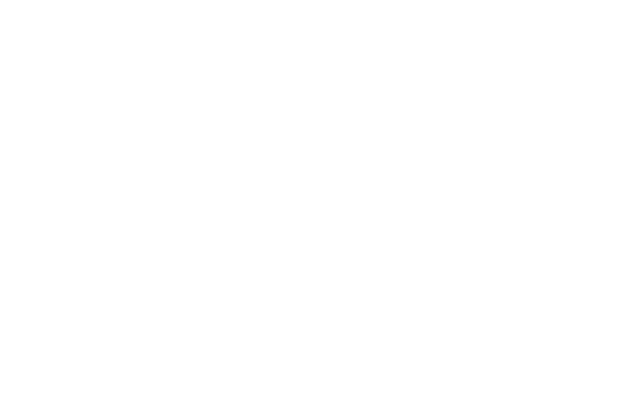
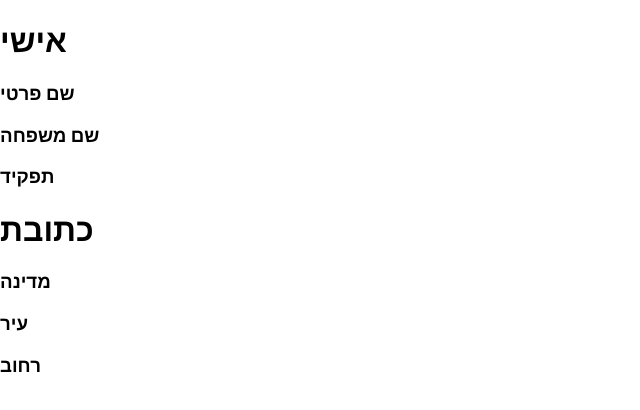
Before and after one commit to davidbu5/user-form-app, a React app: page / in a window 1280 px wide. Shown: the top 410 px of the page, without its empty margins (0-640 px from the left). Built offline with nearby package versions, Linux system fonts and the light colour scheme.

Commit message:
translating and form handling via mobx

```diff
--- a/src/App.tsx
+++ b/src/App.tsx
@@ -1,31 +1,37 @@
 import React from 'react';
 import './App.css';
-import { FormFactory, FormFieldType } from './common/stores/FormStore';
+import { ObservableFormStore, FormFieldType } from './common/stores/FormStore';
+import { observer } from 'mobx-react';
+import { Form } from './components/Form';
+import { ObservedLanguageStore } from './common/stores/LanguageStore';
 
-function App() {
-  return (
-    <div className="App">
-    </div>
-  );
+const formStore = createRegisterFormStore();
+const langStore = new ObservedLanguageStore();
+
+@observer
+class App extends React.Component {
+  render() {
+    return <Form store={formStore} langStore={langStore}></Form>
+  }
 }
 
-function createRegisterForm() {
-  const form = FormFactory.create()
+function createRegisterFormStore() {
+  const form = new ObservableFormStore()
 
-  const personalSection = form.addSection("Personal");
+  const personalSection = form.addSection("personal");
   personalSection.addField("first_name", "firstName", FormFieldType.Text, true);
   personalSection.addField("last_name", "lastName", FormFieldType.Text, true);
   personalSection.addField("title", "title", FormFieldType.Text);
 
-  const addressSection = form.addSection("Address");
+  const addressSection = form.addSection("address");
   addressSection.addField("country", "country", FormFieldType.Text, true);
   addressSection.addField("city", "city", FormFieldType.Text);
   addressSection.addField("street", "street", FormFieldType.Text);
 
-  const contactabilitySection = form.addSection("Contactability");
-  personalSection.addField("email", "email", FormFieldType.Email, true);
-  personalSection.addField("phone", "phone", FormFieldType.Phone);
-  personalSection.addField("optin", "optin", FormFieldType.Checkbox);
+  const contactabilitySection = form.addSection("contactability");
+  contactabilitySection.addField("email", "email", FormFieldType.Email, true);
+  contactabilitySection.addField("phone", "phone", FormFieldType.Phone);
+  contactabilitySection.addField("optin", "optin", FormFieldType.Checkbox);
 
   return form;
 }
--- a/src/common/stores/FormStore.ts
+++ b/src/common/stores/FormStore.ts
@@ -8,12 +8,12 @@
     Checkbox
 }
 
-export class ObservableForm {
+export class ObservableFormStore {
 
     @observable public sections: ObservableFormSection[] = [];
 
-    public addSection = (name: string) => {
-        const newSection = new ObservableFormSection(name);
+    public addSection = (placeholderStringName: keyof IStringsRepo) => {
+        const newSection = new ObservableFormSection(placeholderStringName);
         this.sections.push(newSection);
         return newSection;
     }
@@ -21,12 +21,10 @@
     @computed get getValues() { return this.sections.map(section => section.getValues).flat(); };
 }
 
-class ObservableFormSection {
-    private _name: string;
+export class ObservableFormSection {
     @observable fields: ObservableFormField[] = [];
 
-    constructor(name: string) {
-        this._name = name;
+    constructor(public placeholderStringName: keyof IStringsRepo) {
     }
 
     public addField = (
@@ -52,7 +50,7 @@
 
 type FormFieldValueType = string | boolean;
 
-class ObservableFormField {
+export class ObservableFormField {
 
     private static _emailValidator = /^(([^<>()\[\]\\.,;:\s@"]+(\.[^<>()\[\]\\.,;:\s@"]+)*)|(".+"))@((\[[0-9]{1,3}\.[0-9]{1,3}\.[0-9]{1,3}\.[0-9]{1,3}\])|(([a-zA-Z\-0-9]+\.)+[a-zA-Z]{2,}))$/;
     private static _phoneValidator = /^(?:(?:(\+?972|\(\+?972\)|\+?\(972\))(?:\s|\.|-)?([1-9]\d?))|(0[23489]{1})|(0[57]{1}[0-9]))(?:\s|\.|-)?([^0\D]{1}\d{2}(?:\s|\.|-)?\d{4})$/;
@@ -148,7 +146,6 @@
         //     return "";
         // }
         throw "Un implemented"
-        return ""
     }
 
     get name() { return this._name; };
--- a/src/common/stores/LanguageStore.ts
+++ b/src/common/stores/LanguageStore.ts
@@ -1,7 +1,7 @@
 import { observable, computed } from 'mobx';
 import { IStringsRepo } from '../interfaces/IStringsRepo';
-import { EnglishStringsRepo } from '../i18/EnglishStringRepo';
-import { HebrewStringsRepo } from '../i18/HebrewStringsRepo';
+import { EnglishStringsRepo } from '../i18/en';
+import { HebrewStringsRepo } from '../i18/he';
 
 export type Language = 'he' | 'en';
 
--- a/src/components/form.tsx
+++ b/src/components/form.tsx
@@ -1,9 +1,22 @@
 import React from 'react';
+import { ObservableFormStore } from '../common/stores/FormStore';
+import { observer } from 'mobx-react';
+import { FormSection } from './FormSection';
+import { ObservedLanguageStore } from '../common/stores/LanguageStore';
 
-export interface HelloProps { compiler: string; framework: string; }
+export interface FormProps { store: ObservableFormStore, langStore: ObservedLanguageStore }
 
-export class Form extends React.Component<HelloProps, {}> {
+@observer
+export class Form extends React.Component<FormProps> {
+
+    componentDidMount() {
+        setTimeout(() => {
+            this.props.store.sections.pop();
+            this.props.langStore.language = "he"
+        }, 3000);
+    }
+
     render() {
-        return <h1>Hello from {this.props.compiler} and {this.props.framework}!</h1>;
+        return <div>{this.props.store.sections.map(section => <FormSection section={section} langStore={this.props.langStore} key={section.placeholderStringName} />)}</div>;
     }
 }
--- a/src/components/formField.tsx
+++ b/src/components/formField.tsx
@@ -1,9 +1,13 @@
 import React from 'react';
+import { observer } from 'mobx-react';
+import { ObservableFormField } from '../common/stores/FormStore';
+import { ObservedLanguageStore } from '../common/stores/LanguageStore';
 
-export interface HelloProps { compiler: string; framework: string; }
+export interface FormFieldProps { field: ObservableFormField, langStore: ObservedLanguageStore }
 
-export class FormField extends React.Component<HelloProps, {}> {
+@observer
+export class FormField extends React.Component<FormFieldProps> {
     render() {
-        return <h1>Hello from {this.props.compiler} and {this.props.framework}!</h1>;
+        return <h3>{this.props.langStore.getString(this.props.field.placeholderStringName)}</h3>;
     }
 }
--- a/src/components/formSection.tsx
+++ b/src/components/formSection.tsx
@@ -1,9 +1,17 @@
 import React from 'react';
+import { observer } from 'mobx-react';
+import { ObservableFormSection } from '../common/stores/FormStore';
+import { FormField } from './FormField';
+import { ObservedLanguageStore } from '../common/stores/LanguageStore';
 
-export interface HelloProps { compiler: string; framework: string; }
+export interface FormSectionProps { section: ObservableFormSection, langStore: ObservedLanguageStore }
 
-export class FormSection extends React.Component<HelloProps, {}> {
+@observer
+export class FormSection extends React.Component<FormSectionProps> {
     render() {
-        return <h1>Hello from {this.props.compiler} and {this.props.framework}!</h1>;
+        return <div>
+            <h1>{this.props.langStore.getString(this.props.section.placeholderStringName)}</h1>
+            {this.props.section.fields.map(field => <FormField field={field} langStore={this.props.langStore} key={field.name} />)}
+        </div>;
     }
 }
```
Also changed, not shown: src/common/i18/Translations.ts (deleted, +0 -13 lines), src/common/i18/en.ts (renamed from src/common/i18/EnglishStringRepo.ts), src/common/i18/he.ts (renamed from src/common/i18/HebrewStringsRepo.ts), 1 other file (tests, documents, lock files or other folders).
